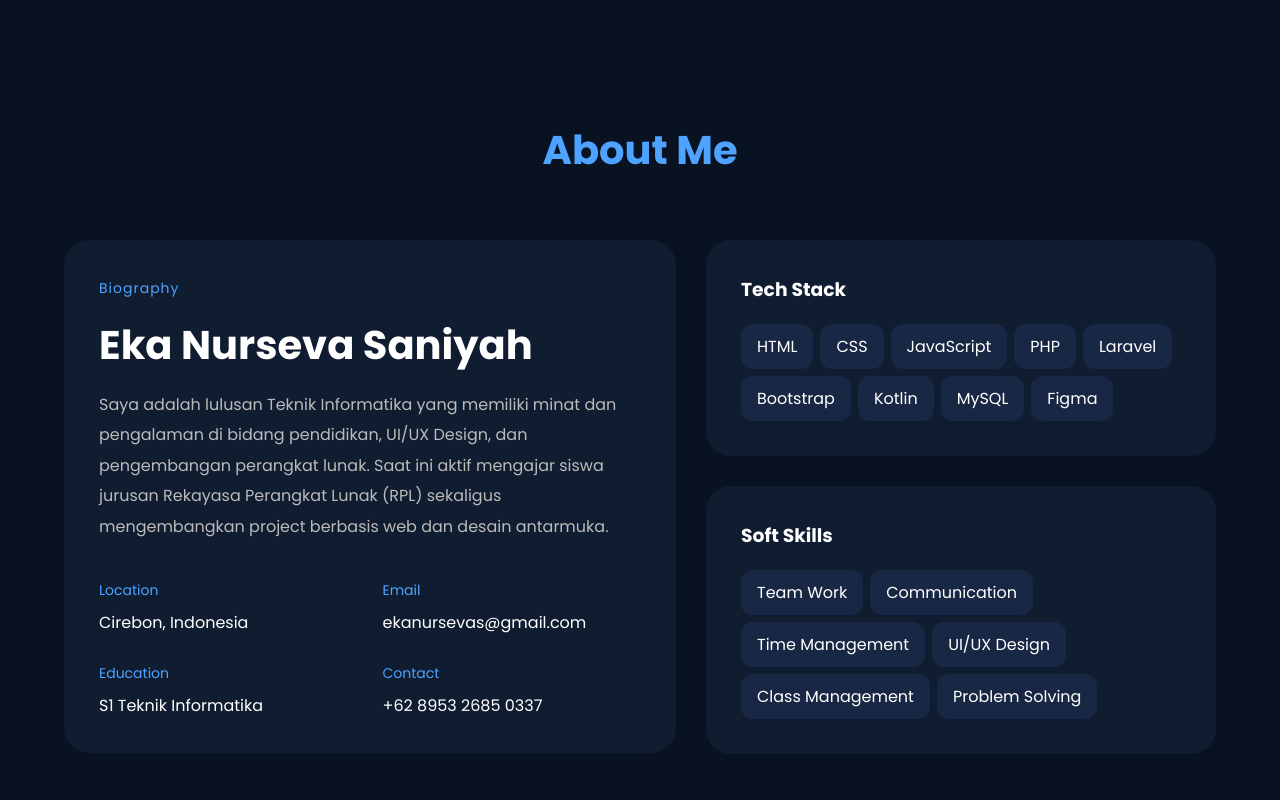
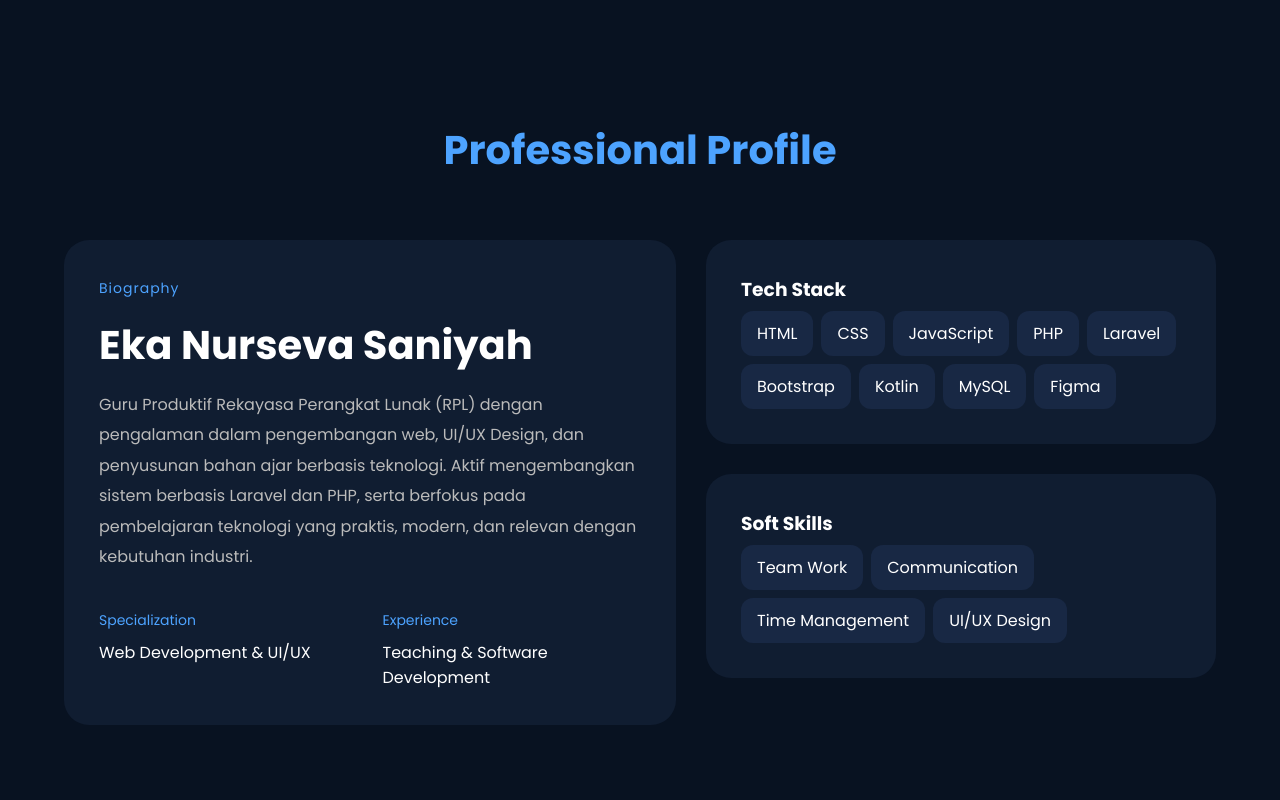
Before and after one commit to ekanurseva/portofolio, a plain HTML site: page index.html in a window 1280 px wide. Shown: the part 780-1580 px from the top of the page. Drawn offline with nearby package versions, Linux system fonts and the light colour scheme.

Commit message:
Update profile section and add contact information

```diff
--- a/index.html
+++ b/index.html
@@ -27,7 +27,7 @@
   <nav>
     <div class="container nav-content">
 
-      <div class="logo">Ens Portofolio</div>
+      <div class="logo">Ens</div>
 
       <div class="menu" id="menu">
         <a href="#about">About</a>
@@ -60,8 +60,6 @@
         </h3>
 
         <p>
-          Lulusan Teknik Informatika dengan pengalaman di bidang pendidikan dan pengembangan perangkat lunak.
-          <br>
           <i>"Tell me and I forget. Teach me and I remember. Involve me and I learn"</i> - Benjamin Franklin
         </p>
 
@@ -99,7 +97,7 @@
     <div class="container">
 
       <div class="section-title" data-aos="fade-up">
-        <h2>About Me</h2>
+        <h2>Professional Profile</h2>
       </div>
 
       <div class="about-content">
@@ -116,30 +114,20 @@
           </h3>
 
           <p class="about-description">
-            Saya adalah lulusan Teknik Informatika yang memiliki minat dan pengalaman di bidang pendidikan, UI/UX Design, dan pengembangan perangkat lunak.
-            Saat ini aktif mengajar siswa jurusan Rekayasa Perangkat Lunak (RPL) sekaligus mengembangkan project berbasis web dan desain antarmuka.
+            Guru Produktif Rekayasa Perangkat Lunak (RPL) dengan pengalaman dalam pengembangan web, UI/UX Design, dan penyusunan bahan ajar berbasis teknologi.
+            Aktif mengembangkan sistem berbasis Laravel dan PHP, serta berfokus pada pembelajaran teknologi yang praktis, modern, dan relevan dengan kebutuhan industri.
           </p>
 
           <div class="bio-list">
 
             <div class="bio-item">
-              <span>Location</span>
-              <p>Cirebon, Indonesia</p>
+              <span>Specialization</span>
+              <p>Web Development & UI/UX</p>
             </div>
 
             <div class="bio-item">
-              <span>Email</span>
-              <p>ekanursevas@gmail.com</p>
-            </div>
-
-            <div class="bio-item">
-              <span>Education</span>
-              <p>S1 Teknik Informatika</p>
-            </div>
-
-            <div class="bio-item">
-              <span>Contact</span>
-              <p>+62 8953 2685 0337</p>
+              <span>Experience</span>
+              <p>Teaching & Software Development</p>
             </div>
 
           </div>
@@ -178,8 +166,6 @@
               <div class="skill">Communication</div>
               <div class="skill">Time Management</div>
               <div class="skill">UI/UX Design</div>
-              <div class="skill">Class Management</div>
-              <div class="skill">Problem Solving</div>
             </div>
 
           </div>
@@ -563,6 +549,10 @@
             <i class="fas fa-envelope"></i>
           </a>
 
+          <a href="https://wa.me/62895326850337" target="_blank">
+            <i class="fas fa-phone"></i>
+          </a>
+
         </div>
 
       </div>
--- a/style.css
+++ b/style.css
@@ -192,7 +192,7 @@ section{
 }
 
 .card h3{
-  margin-bottom:20px;
+  margin-bottom:7px;
 }
 
 /* BIO */
@@ -233,7 +233,7 @@ section{
 .skill-list{
   display:flex;
   flex-wrap:wrap;
-  gap:7px;
+  gap:8px;
 }
 
 .skill{
```
